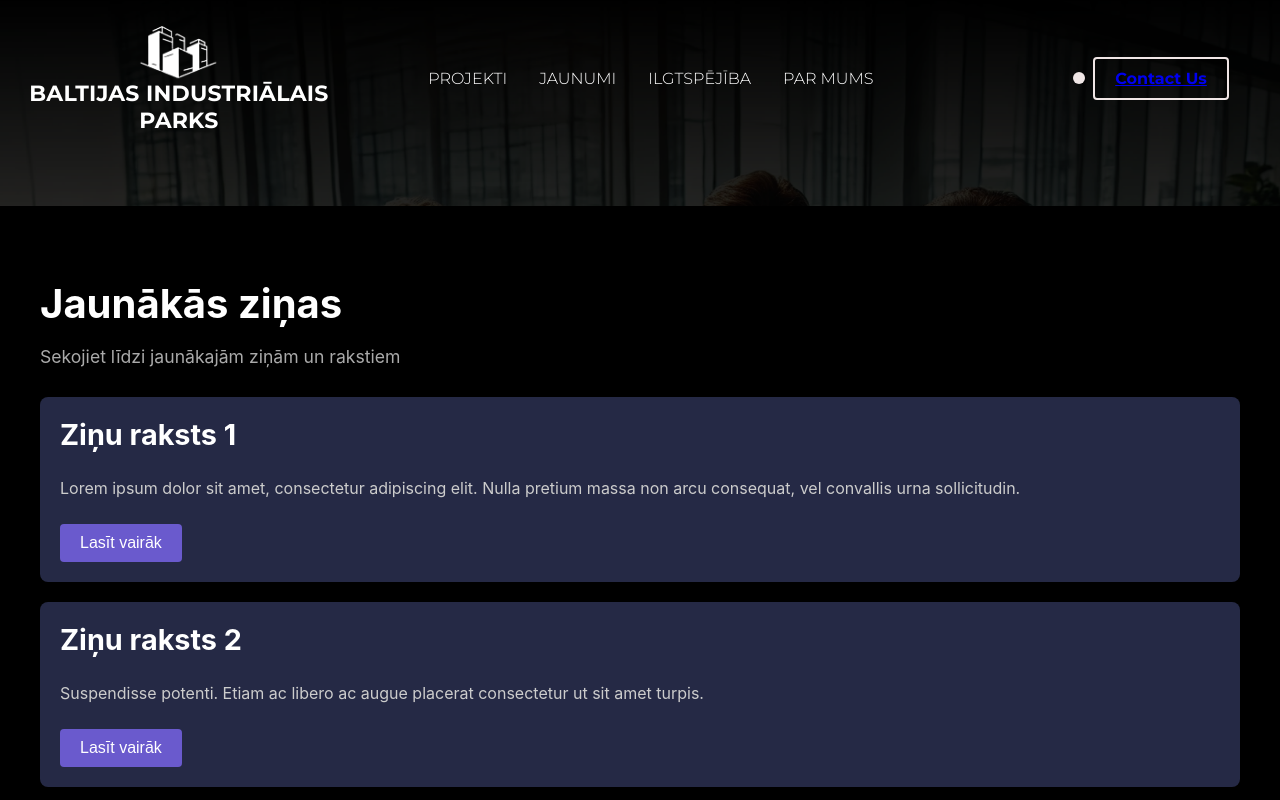
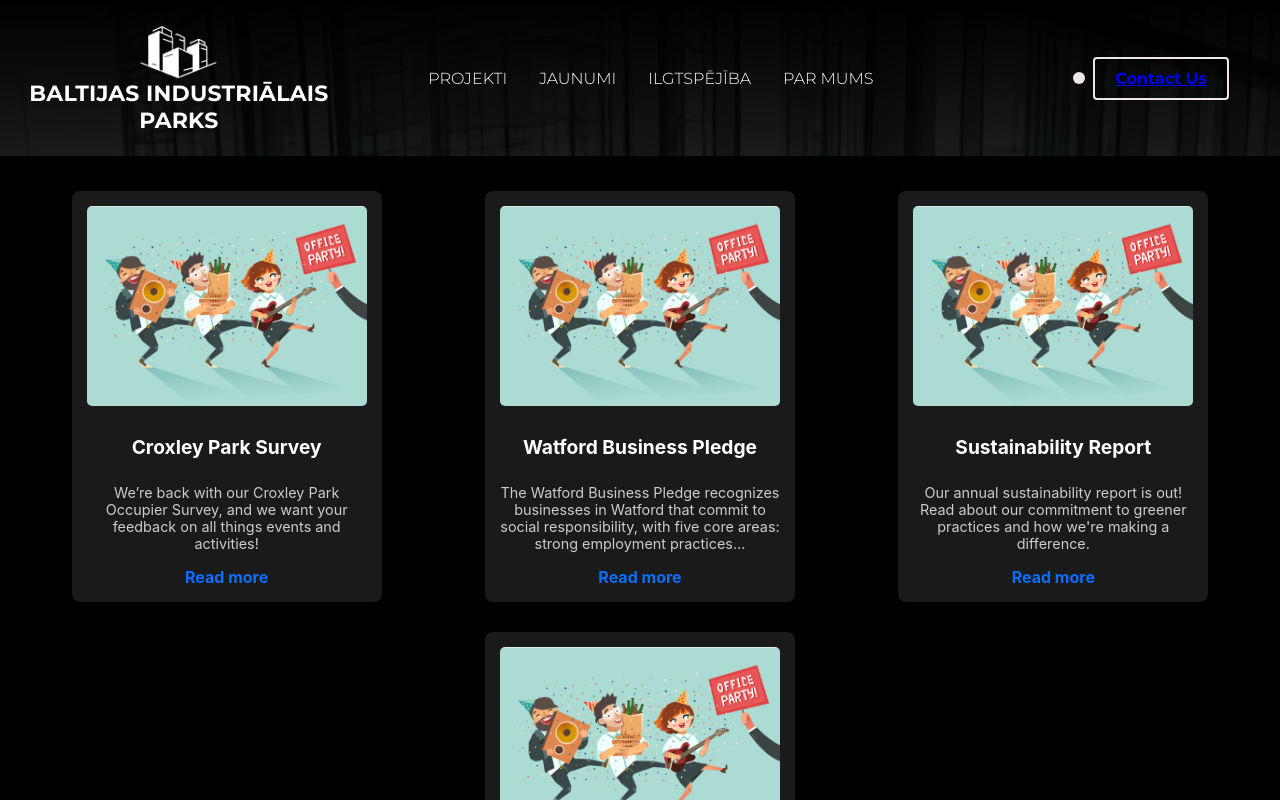
Before and after one commit to Fek1r/CyberShop_PetProject, a React (Create React App) app: page /new-jau in a window 1280 px wide. Shown: the top 800 px of the page. Built offline with nearby package versions, Linux system fonts and the light colour scheme.

Commit message:
Add News

```diff
--- a/src/new-jau/new-jau.css
+++ b/src/new-jau/new-jau.css
@@ -1,101 +1,52 @@
-/* Основной контейнер для новостного раздела */
-.news-section-container {
-    background-color:black; /* Темный фон */
-    color: #ffffff;
-    padding: 40px;
-    margin-top: 50px;
+/* NewsSection.css */
+
+.news-section {
+    background-color: #000;
+    color: #fff;
+    padding: 20px;
+    display: flex;
+    flex-wrap: wrap;
+    justify-content: space-around;
 }
 
-/* Заголовок раздела */
-.section-title {
-    color: #ffffff;
-    font-size: 2.5rem;
+.news-item {
+    background-color: #1a1a1a;
+    border-radius: 8px;
+    padding: 15px;
+    margin: 15px;
+    width: 280px;
+    box-shadow: 0 4px 8px rgba(0, 0, 0, 0.2);
+    display: flex;
+    flex-direction: column;
+    align-items: center;
+    text-align: center;
+}
+
+.news-image {
+    width: 100%;
+    height: auto;
+    border-radius: 5px;
     margin-bottom: 10px;
 }
 
-/* Подзаголовок раздела */
-.section-subtitle {
-    color: #aaa;
-    font-size: 1.1rem;
-    margin-bottom: 30px;
+.news-title {
+    font-size: 1.2rem;
+    font-weight: bold;
+    margin-bottom: 10px;
 }
 
-/* Контейнер для карт с новостями */
-.cards-container {
-    display: flex;
-    flex-direction: column; /* Вертикальное расположение карт */
-    gap: 20px;
+.news-description {
+    font-size: 0.9rem;
+    color: #ccc;
+    margin-bottom: 15px;
 }
 
-/* Карточка новости */
-.news-card {
-    background-color: #252945; /* Темный фон для карт */
-    padding: 20px;
-    border-radius: 8px;
-    display: flex;
-    flex-direction: column;
-    align-items: flex-start;
-    gap: 10px;
+.news-link {
+    color: #0d6efd;
+    font-weight: bold;
+    text-decoration: none;
 }
 
-/* Заголовок новости */
-.card-title {
-    margin: 0;
-    font-size: 1.8rem;
-    font-weight: bold;
+.news-link:hover {
+    text-decoration: underline;
 }
-
-/* Описание новости */
-.card-description {
-    color: #ccc; /* Светлый цвет текста для контента */
-    font-size: 1rem;
-}
-
-/* Кнопка "Читать далее" */
-.read-more-button {
-    background-color: #6a5acd; /* Яркий цвет для кнопки */
-    color: #ffffff;
-    border: none;
-    padding: 10px 20px;
-    border-radius: 4px;
-    cursor: pointer;
-    font-size: 1rem;
-    transition: background-color 0.3s ease;
-}
-
-.read-more-button:hover {
-    background-color: #8a7fc7; /* Цвет кнопки при наведении */
-}
-
-/* Текст с ценой (если есть) */
-.price-text {
-    color: #aaa;
-    font-size: 0.875rem;
-}
-
-/* Адаптивность для мобильных устройств */
-@media (max-width: 720px) {
-    .news-section-container {
-        padding: 20px; /* Уменьшаем отступы на мобильных */
-    }
-
-    .section-title {
-        font-size: 2rem; /* Уменьшаем размер заголовка */
-    }
-
-    .section-subtitle {
-        font-size: 1rem;
-    }
-
-    .news-card {
-        padding: 15px; /* Уменьшаем отступы внутри карточки */
-    }
-
-    .card-title {
-        font-size: 1.5rem;
-    }
-
-    .card-description {
-        font-size: 0.95rem;
-    }
-}
--- a/src/new-jau/new-jau.jsx
+++ b/src/new-jau/new-jau.jsx
@@ -1,31 +1,45 @@
 import React from 'react';
 import './new-jau.css';
+import partyImage from './party.png';
 
 const NewsSection = () => {
+    const newsData = [
+        {
+            title: "Croxley Park Survey",
+            description: "We’re back with our Croxley Park Occupier Survey, and we want your feedback on all things events and activities!",
+            image: partyImage, // use the same image for all items
+            link: "#"
+        },
+        {
+            title: "Watford Business Pledge",
+            description: "The Watford Business Pledge recognizes businesses in Watford that commit to social responsibility, with five core areas: strong employment practices...",
+            image: partyImage, // use the same image for all items
+            link: "#"
+        },
+        {
+            title: "Sustainability Report",
+            description: "Our annual sustainability report is out! Read about our commitment to greener practices and how we're making a difference.",
+            image: partyImage, // use the same image for all items
+            link: "#"
+        },
+        {
+            title: "Employee Wellness Program",
+            description: "Discover our latest wellness programs designed to support employee health and happiness.",
+            image: partyImage, // use the same image for all items
+            link: "#"
+        }
+    ];
+
     return (
-        <div className="news-section-container">
-            <h2 className="section-title">Jaunākās ziņas</h2>
-            <p className="section-subtitle">Sekojiet līdzi jaunākajām ziņām un rakstiem</p>
-
-            <div className="cards-container">
-                <div className="news-card">
-                    <h3 className="card-title">Ziņu raksts 1</h3>
-                    <p className="card-description">Lorem ipsum dolor sit amet, consectetur adipiscing elit. Nulla pretium massa non arcu consequat, vel convallis urna sollicitudin.</p>
-                    <button className="read-more-button">Lasīt vairāk</button>
+        <div className="news-section">
+            {newsData.map((news, index) => (
+                <div key={index} className="news-item">
+                    <img src={news.image} alt={news.title} className="news-image" />
+                    <h3 className="news-title">{news.title}</h3>
+                    <p className="news-description">{news.description}</p>
+                    <a href={news.link} className="news-link">Read more</a>
                 </div>
-
-                <div className="news-card">
-                    <h3 className="card-title">Ziņu raksts 2</h3>
-                    <p className="card-description">Suspendisse potenti. Etiam ac libero ac augue placerat consectetur ut sit amet turpis.</p>
-                    <button className="read-more-button">Lasīt vairāk</button>
-                </div>
-
-                <div className="news-card">
-                    <h3 className="card-title">Ziņu raksts 3</h3>
-                    <p className="card-description">Mauris sit amet lacus nec sapien consectetur bibendum. Integer hendrerit interdum risus, ac faucibus dui varius sit amet.</p>
-                    <button className="read-more-button">Lasīt vairāk</button>
-                </div>
-            </div>
+            ))}
         </div>
     );
 };
```
Also changed, not shown: src/new-jau/party.png (added).
